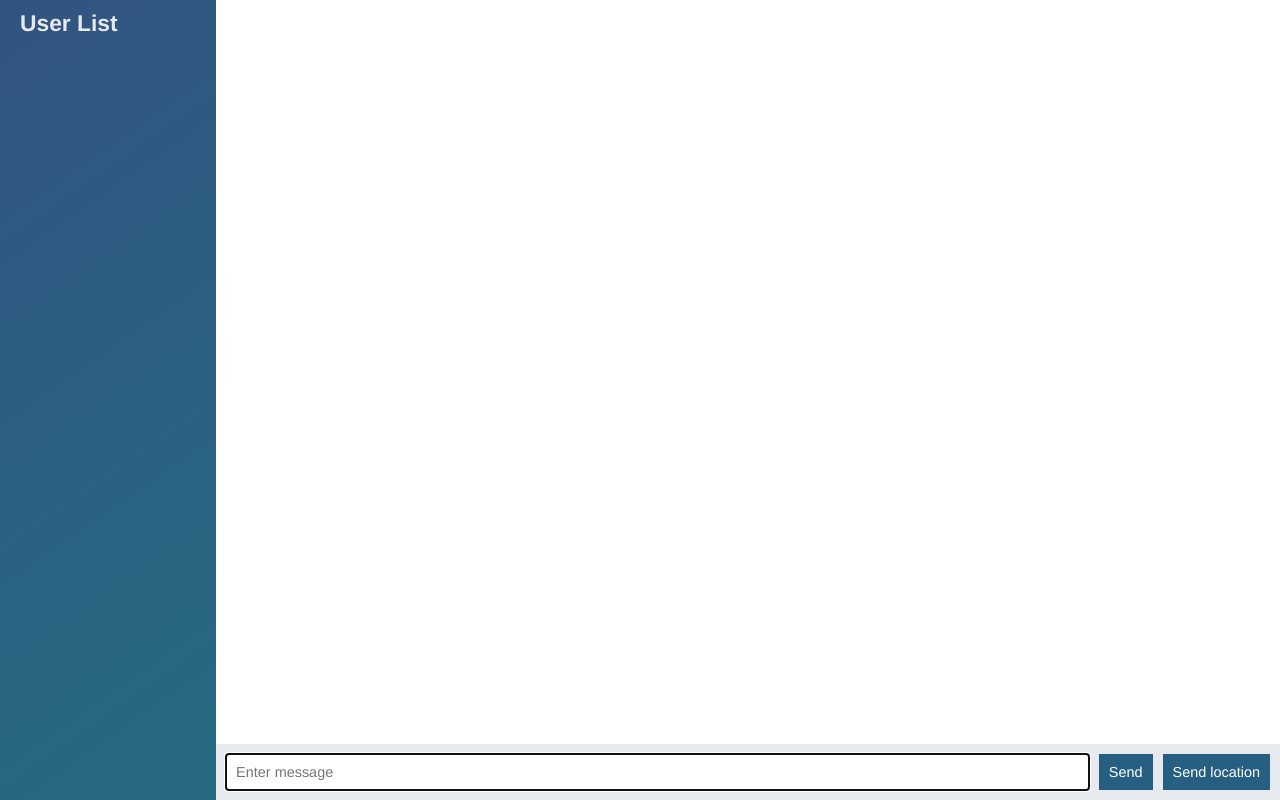
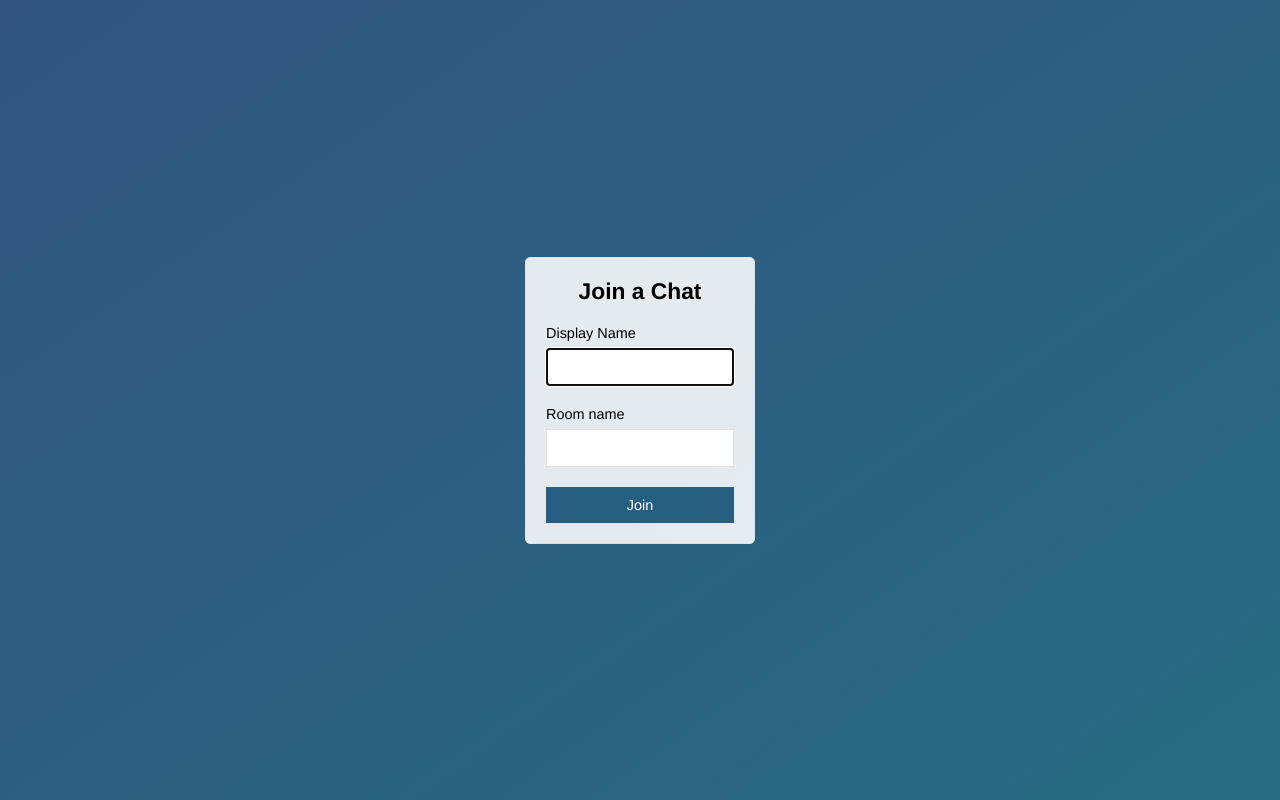
Before and after one commit to giabang777/node-course-2-chat-app, a website: page public/index.html in a window 1280 px wide. Drawn offline with nearby package versions, Linux system fonts and the light colour scheme; no server answers.

Commit message:
Add join page that submit to chat.html

```diff
--- a/public/index.html
+++ b/public/index.html
@@ -1,61 +1,30 @@
 <!DOCTYPE html>
 <html>
-
   <head>
     <meta charset="utf-8">
+    <title>Join | Chat</title>
+    <meta name="viewport" content="width:device-width, initial-scale:1, user-scalable:no">
+
     <link rel="stylesheet" href="/css/styles.css">
-  <title>Chat Demo App</title>
   </head>
-
-<body class="chat">
-  <div class="chat__sidebar">
-    <h3>User List</h3>
-    <div id="users">
-
+  <body class="centered-form">
+    <div class="centered-form__form">
+      <form action="/chat.html">
+        <div class="form-field">
+          <h3>Join a Chat</h3>
         </div>
+        <div class="form-field">
+          <label for="name">Display Name</label>
+          <input type="text" name="name" autofocus>
         </div>
-
-  <div class="chat__main">
-    <ol id="messages" class="chat__messages" type="none">
-    </ol>
-    <div class="chat__footer">
-      <form id="message-form" class="" action="index.html" method="post">
-        <input type="text" name="message" placeholder="Enter message" autofocus autocomplete="off">
-        <button type="submit" name="button">Send</button>
+        <div class="form-field">
+          <label for="room">Room name</label>
+          <input type="text" name="room">
+        </div>
+        <div class="form-field">
+          <button>Join</button>
+        </div>
       </form>
-      <button type="button"id="send-location">Send location</button>
     </div>
-  </div>
-
-  <script id="message-template" type="text/template">
-    <li class="message">
-      <div class="message__title">
-        <h4>{{from}}</h4>
-        <span>{{createdAt}}</span>
-      </div>
-      <div class="message__body">
-        <p>{{text}}</p>
-      </div>
-    </li>
-  </script>
-
-  <script id="location-message-template" type="text/template">
-    <li class="message">
-      <div class="message__title">
-        <h4>{{from}}</h4>
-        <span>{{createdAt}}</span>
-      </div>
-      <div class="message__body">
-        <a target="_blank" href="{{url}}">My current location</a>
-      </div>
-    </li>
-  </script>
-
-  <script src="\js\libs\jquery-3.2.1.min.js" charset="utf-8"></script>
-  <script src="\js\libs\moment.js" charset="utf-8"></script>
-  <script src="\js\libs\mustache.min.js" charset="utf-8"></script>
-  <script src="/socket.io/socket.io.js" charset="utf-8"></script>
-  <script src="/js/index.js" charset="utf-8"></script>
   </body>
-
 </html>
```
Also changed, not shown: public/chat.html (added, +63 -0 lines), public/js/chat.js (renamed from public/js/index.js). Lines whose indentation alone changed are shown as unchanged.
